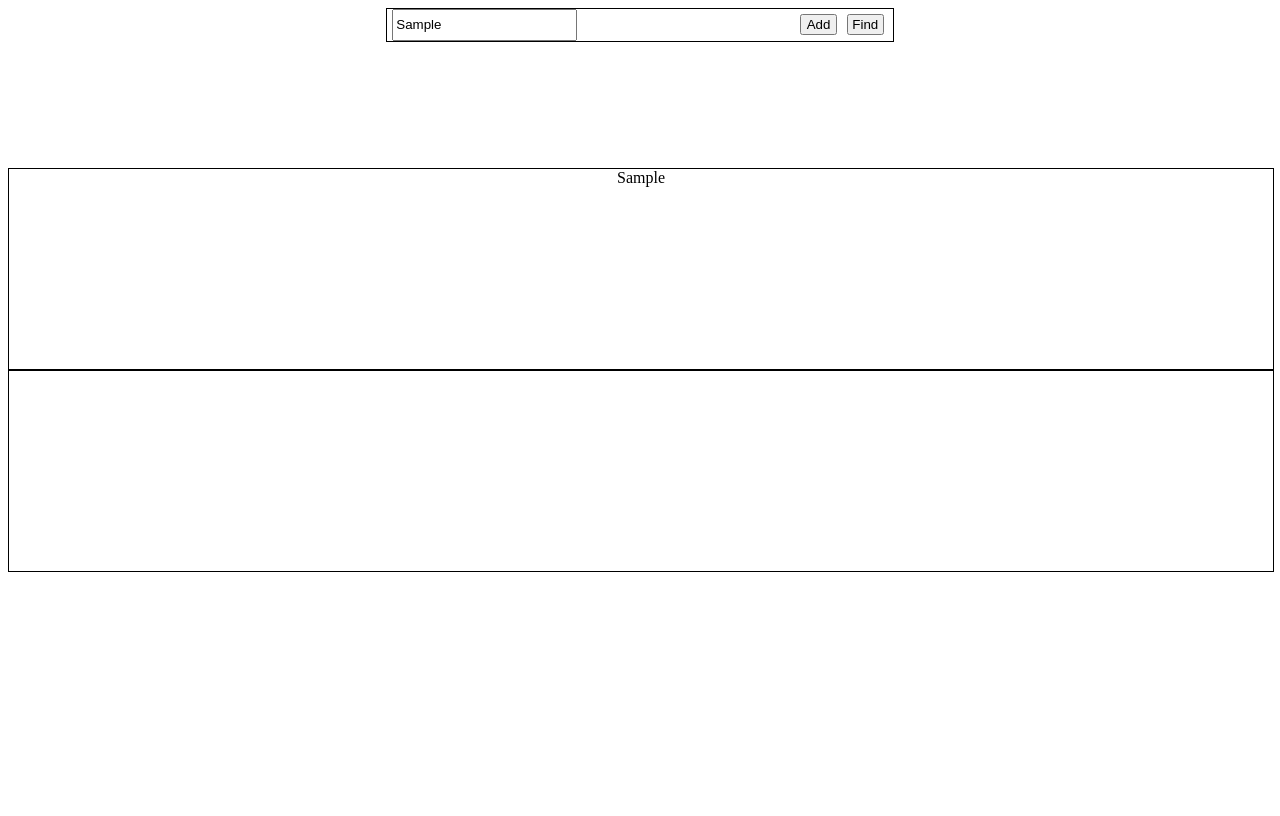
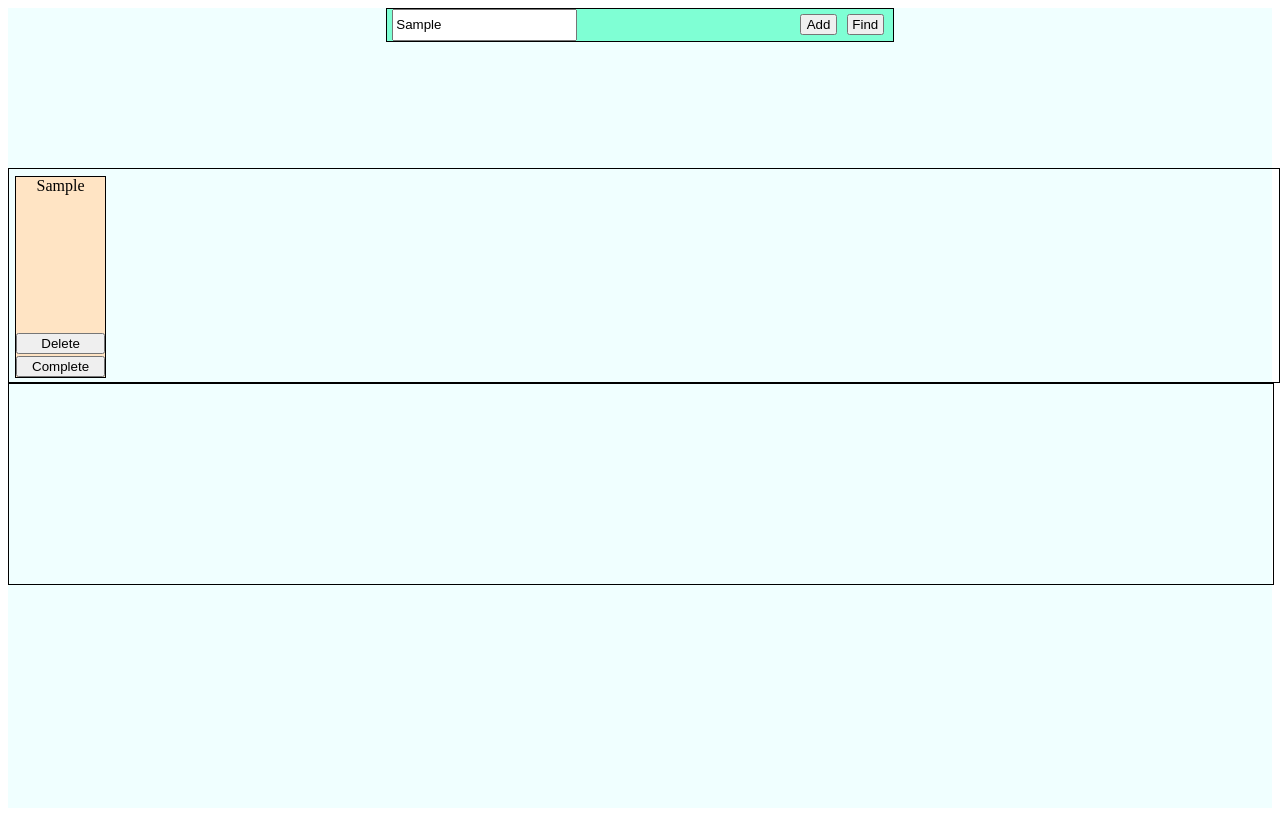
Before and after one commit to Alextwixmen/react-to-do-list, a React (Create React App) app: page / in a window 1280 px wide. Both pictures are taken after typing "Sample" into the empty fields and a click on the button "Add". Built offline with nearby package versions, Linux system fonts and the light colour scheme.

Commit message:
feat: ver1.0

```diff
--- a/src/Components/ActiveTask/ActiveTask.css
+++ b/src/Components/ActiveTask/ActiveTask.css
@@ -2,4 +2,31 @@
     width: 100%;
     height: 200px;
     border: 1px solid black;
+    display: flex;
+    gap: 1%;
+    padding-top: 0.5%;
+    padding-bottom: 0.5%;
+    padding-left: 0.5%;
 }
+.task {
+    height: 100%;
+    width: 7%;
+    border: 1px solid black;
+    word-break: break-all;
+    overflow-y: auto;
+    display: flex;
+    flex-direction: column;
+    justify-content: space-between;
+}
+.taskButtons{
+    display: flex;
+    width: 100%;
+   flex-direction: column;
+}
+.deleteTask, .doneTask{
+    width: 100%;
+    cursor: pointer;
+}
+.doneTask{
+    margin-top: 2%;
+}
--- a/src/Components/ActiveTask/ActiveTask.js
+++ b/src/Components/ActiveTask/ActiveTask.js
@@ -3,18 +3,42 @@ import "./ActiveTask.css";
 class ActiveTask extends React.Component {
   constructor(props) {
     super(props);
-    this.state = { taskText: this.props.taskText };
+    this.state = { taskText: this.props.taskText, arrWithTasks: [] };
+    this.handleTasks = this.handleTasks.bind(this);
+    this.deleteTask = this.deleteTask.bind(this);
   }
-
+  handleTasks() {
+    if (this.props.activeTaskText != "") {
+      this.state.arrWithTasks.push(
+        <div className="task">
+          {this.props.activeTaskText}
+          <div className="taskText"></div>
+          <div className="taskButtons">
+            <button className="deleteTask" onClick={this.deleteTask}>
+              Delete
+            </button>
+            <button className="doneTask">Complete</button>
+          </div>
+        </div>
+      );
+    }
+  }
+  deleteTask() {
+    console.log("deleteTask");
+    console.log(this.state);
+  }
   changeState() {
     this.setState((state, prop) => {
       this.state = { taskText: this.props.taskText };
     });
   }
-
   render() {
-    console.log(this.props.aboba);
-    return <div className="ActiveTaskField">{this.props.aboba}</div>;
+    this.handleTasks();
+    return (
+      <div className="ActiveTaskField">
+        {this.state.arrWithTasks.map((element) => element)}
+      </div>
+    );
   }
 }
 
--- a/src/Components/Search/Search.css
+++ b/src/Components/Search/Search.css
@@ -19,6 +19,7 @@
     height: 100%;
     padding-left: 1%;
     padding-right: 1%;
+    background-color: aquamarine;
 }
 .buttons{
     display: flex;
--- a/src/Components/Search/Search.js
+++ b/src/Components/Search/Search.js
@@ -11,9 +11,8 @@ class Search extends React.Component {
   handleChange(event) {
     this.setState((prev) => ({ taskText: event.target.value }));
   }
-
   render() {
-    console.log(this.props);
+    console.log("внутри класса Search");
     return (
       <div className="searchWindow">
         <div className="searchField">
--- a/src/Components/TaskField/TaskField.css
+++ b/src/Components/TaskField/TaskField.css
@@ -4,3 +4,7 @@
     display: flex;
     flex-direction: column;
 }
+.task{
+    background-color: bisque;
+    /* cursor: pointer; */
+}
--- a/src/Components/TaskField/TaskField.js
+++ b/src/Components/TaskField/TaskField.js
@@ -9,7 +9,7 @@ class TaskField extends React.Component {
   render() {
     return (
       <div className="taskField">
-        <ActiveTask aboba={this.props.test} />
+        <ActiveTask activeTaskText={this.props.taskText} />
         <InactiveTask />
       </div>
     );
--- a/src/Components/Window/Window.css
+++ b/src/Components/Window/Window.css
@@ -3,4 +3,5 @@
     height: 100%;
     display: flex;
     flex-direction: column;
+    background-color: azure;
 }
--- a/src/Components/Window/Window.js
+++ b/src/Components/Window/Window.js
@@ -5,9 +5,8 @@ import TaskField from "../TaskField/TaskField";
 class Window extends React.Component {
   constructor(props) {
     super(props);
-    this.state = { taskInfo: "123" };
+    this.state = { taskInfo: "" };
   }
-
   handleClick = (taskText) => {
     this.setState((state, props) => ({
       taskInfo: taskText,
@@ -18,7 +17,7 @@ class Window extends React.Component {
     return (
       <div className="windowField">
         <Search handleClick={this.handleClick} />
-        <TaskField test={this.state.taskInfo} />
+        <TaskField taskText={this.state.taskInfo} />
       </div>
     );
   }
```
